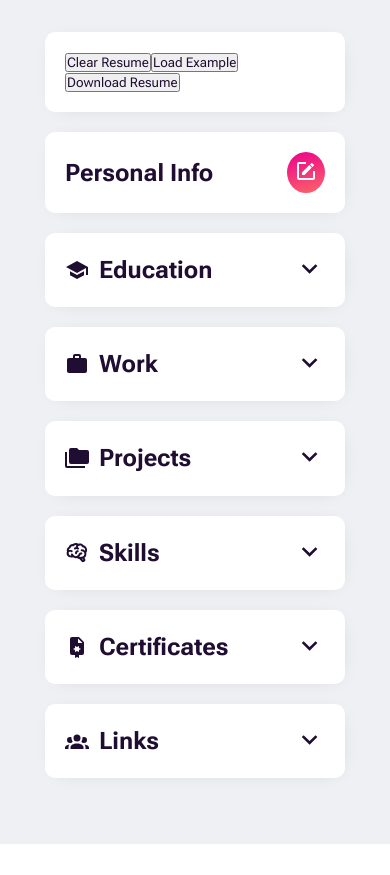
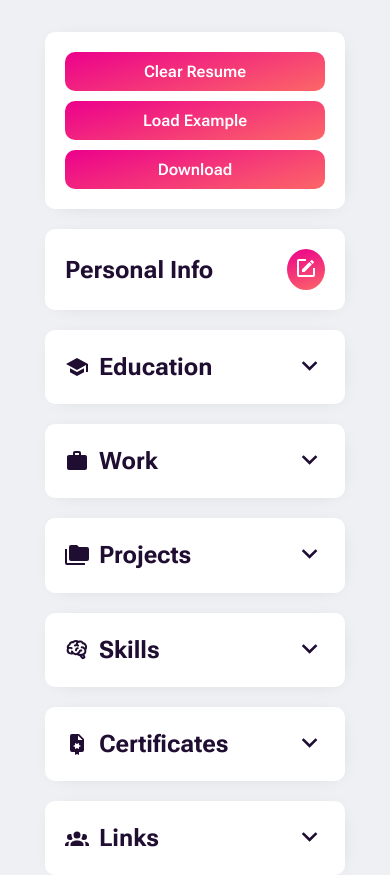
Before and after one commit to elk15/cv-maker, a React (Vite) app: page / in a window 390 px wide. Before the commit the page ends 844 px from the top, so only its background shows below. Built offline with nearby package versions, Linux system fonts and the light colour scheme.

Commit message:
Implement clear and load resume buttons

```diff
--- a/src/App.css
+++ b/src/App.css
@@ -19,12 +19,6 @@
   display: grid;
   grid-template-columns: 8cm 1fr;
   background: linear-gradient(176deg, rgba(187,115,224,1) 0%, rgba(255,141,219,1) 100%);
-}
-
-@media screen and (max-width: 1000px) {
-  #preview-container {
-    display: none;
-  }
 }
 
 .form {
@@ -75,3 +69,32 @@
   background: linear-gradient(163deg, rgba(236,0,140,1) 0%, rgba(252,103,103,1) 100%);
   color: #FFF;
 }
+
+#header-btns {
+  display: flex;
+  justify-content: space-around;
+}
+
+.header-button {
+  padding: 10px;
+  background: linear-gradient(163deg, rgba(236,0,140,1) 0%, rgba(252,103,103,1) 100%);
+  color: #fff;
+  font-weight: 600;
+  font-size: 1rem;
+  border: none;
+  border-radius: 10px;
+  cursor: pointer;
+}
+
+@media screen and (max-width: 1000px) {
+  #preview-container {
+    display: none;
+  }
+}
+
+@media screen and (max-width: 600px) {
+  #header-btns {
+    flex-direction: column;
+    gap: 10px;
+  }
+}
--- a/src/App.jsx
+++ b/src/App.jsx
@@ -99,6 +99,29 @@ const initialPerson = {
   linkedin: 'https://www.linkedin.com/',
 }
 
+const emptyPerson = {
+  firstName : '',
+  lastName: '',
+  role: '',
+  email: '',
+  phone: '',
+  location: '',
+  website: '',
+  portfolio: '',
+  education : [
+  ],
+  work: [
+  ],
+  projects: [
+  ],
+  skills: [
+  ],
+  certificates: [
+  ],
+  github: '',
+  linkedin: '',
+}
+
 function App() {
   const [expandId, setExpandId] = useState('');
   const [editId, setEditId] = useState('');
@@ -116,13 +139,23 @@ function App() {
     setEditId(e.currentTarget.dataset.id);
   }
 
+  const resetResume = () => {
+    setPerson(emptyPerson);
+  }
+
+  const loadExample = () => {
+    setPerson(initialPerson);
+  }
+
   return (
     <div className='container'>
      <main id="edit-container">
       <Section>
-        <button>Clear Resume</button>
-        <button>Load Example</button>
-        <button>Download Resume</button>
+        <header id="header-btns">
+          <button className='header-button' onClick={resetResume}>Clear Resume</button>
+          <button className='header-button' onClick={loadExample}>Load Example</button>
+          <button className='header-button'>Download</button>
+        </header>
       </Section>
       <Section canDisplay={handleDisplaySections('personal-info')}>
         <PersonalInfo
```
